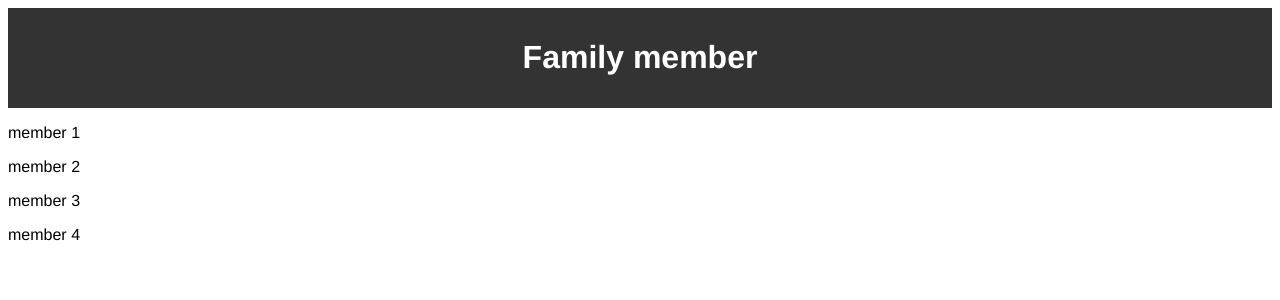
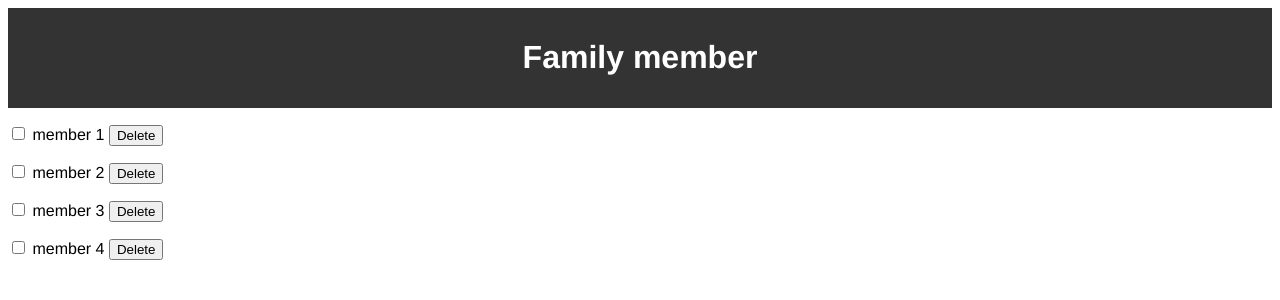
Before and after one commit to haquocdat543/vue, a Vue app in the folder vue-app/: page / in a window 1280 px wide. Shown: the top 300 px of the page. Built offline with nearby package versions, Linux system fonts and the light colour scheme.

Commit message:
add checkbox and delete button

```diff
--- a/vue-app/src/components/TodoItem.vue
+++ b/vue-app/src/components/TodoItem.vue
@@ -1,5 +1,9 @@
 <template>
-	<p>{{ todoProps }}</p>
+	<p>
+	<input type="checkbox" />
+	{{ todoProps }}
+	<button class="delete-button">Delete</button>
+	</p>
 </template>
 
 <script>
```
